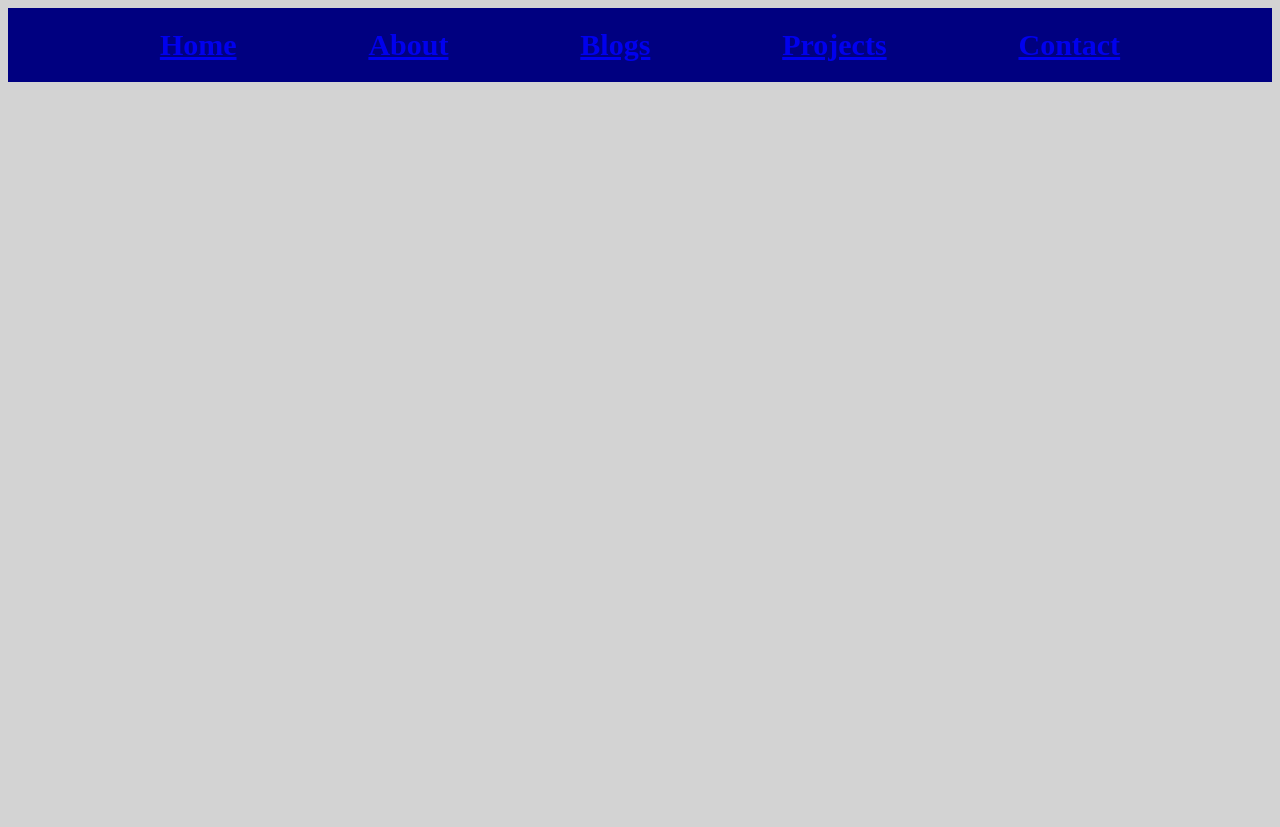
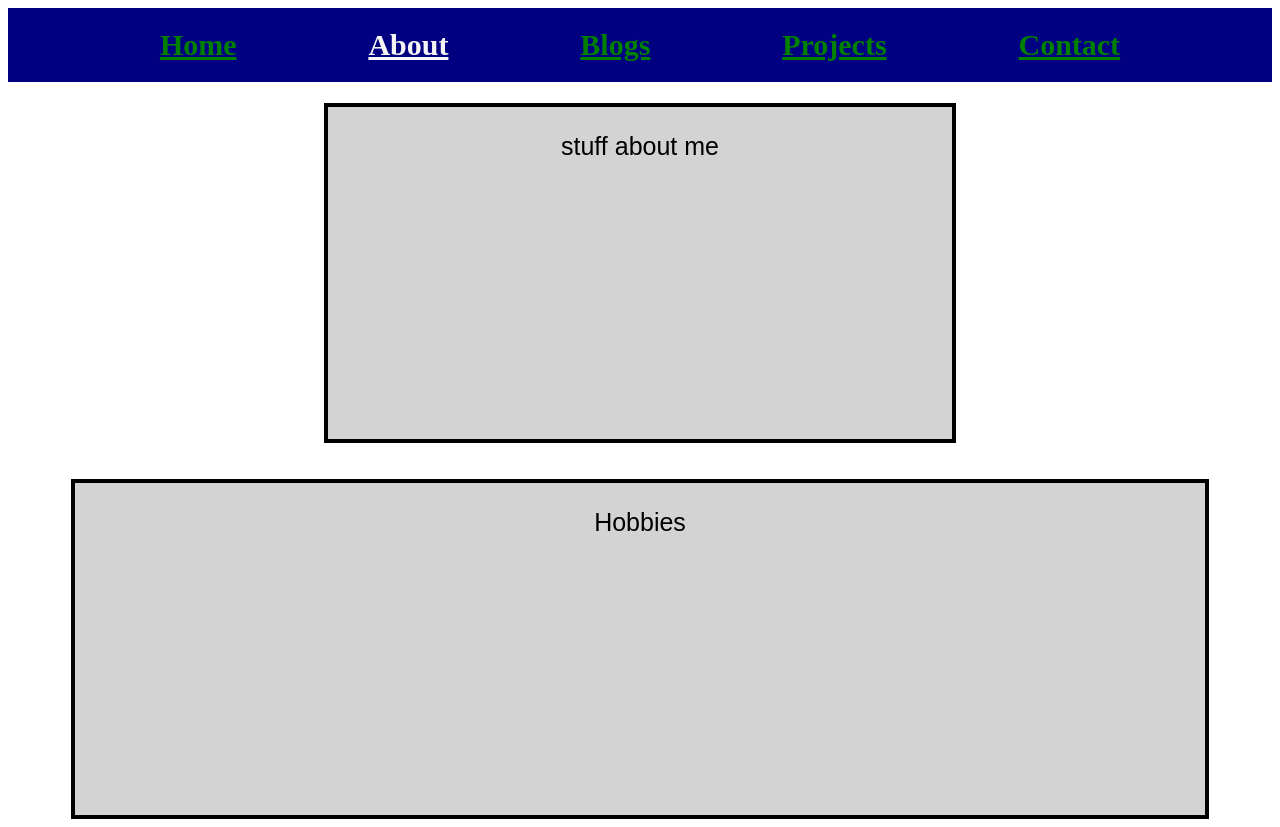
Before and after one commit to lukemdDavis/web-portfolio, a plain HTML site: page about.html in a window 1280 px wide. Before the commit the page ends 800 px from the top, so only its background shows below. Drawn offline with Linux system fonts and the light colour scheme.

Commit message:
rough home page and start to my about page

```diff
--- a/about.html
+++ b/about.html
@@ -9,15 +9,21 @@
 <body>
     <div class="top-nav">
     <a href="index.html">Home</a>
-    <a href="about.html">About</a>
+    <a href="about.html" class="active">About</a>
     <a href="blogs.html">Blogs</a>
     <a href="projects.html">Projects</a>
     <a href="contact.html">Contact</a>
     </div>
 
   <h1></h1>
-   <p></p>
+  <div class="about-p">
+   <p> stuff about me </p>
+  </div><br><br>
 
-
+<div class="about-me-2">
+    <p>
+     Hobbies
+    </p>
+</div>
 </body>
 </html>
--- a/style.scss
+++ b/style.scss
@@ -9,22 +9,67 @@ font-size: 30px;
 font-weight: bold;
 }
 
-body{
+.home-p {
     background-color:lightgrey;
+    margin-left: 10%;
+    margin-right: 10%;
+    border: solid black 4px;
+    padding-bottom: 65%;
+}
+    .logo-img {
+        padding-top: 50px;
+        padding-left: 100px;
+    }
+.home-p {
+    font-family: arial;
+    font-size: 25px;
+    text-align: center;
+    padding: 4px solid black;
+    padding-left:75;
+    padding-top: 100px;
 }
 
-.top-nav a:unvisited{
+.top-nav a:link{
+    color:green;
+}
 
+.top-nav a.active{
+    color:whitesmoke;
 }
 
 
-.top-nav a:visited{
-    color: whitesmoke;
+.top-nav a:visited:hover {
+    color: red;
 }
-
-
 
 
 h1{
     text-align:center;
 }
+
+
+.about-p{
+    background-color:lightgrey;
+    margin-left: 25%;
+    margin-right: 25%;
+    border: solid black 4px;
+    padding-bottom: 20%;
+    font-family: arial;
+    font-size: 25px;
+    text-align: center;
+    padding: 4px solid black;
+    padding-left:75;
+
+}
+.about-me-2{
+    background-color:lightgrey;
+    margin-left: 5%;
+    margin-right: 5%;
+    border: solid black 4px;
+    padding-bottom: 20%;
+    font-family: arial;
+    font-size: 25px;
+    text-align: center;
+    padding: 4px solid black;
+    padding-left:75;
+}
```
Also changed, not shown: blogs.html (+1 -1 lines), contact.html (+1 -1 lines), index.html (+7 -3 lines), projects.html (+1 -1 lines), images/logo.png (added), style.css, 1 other file.
